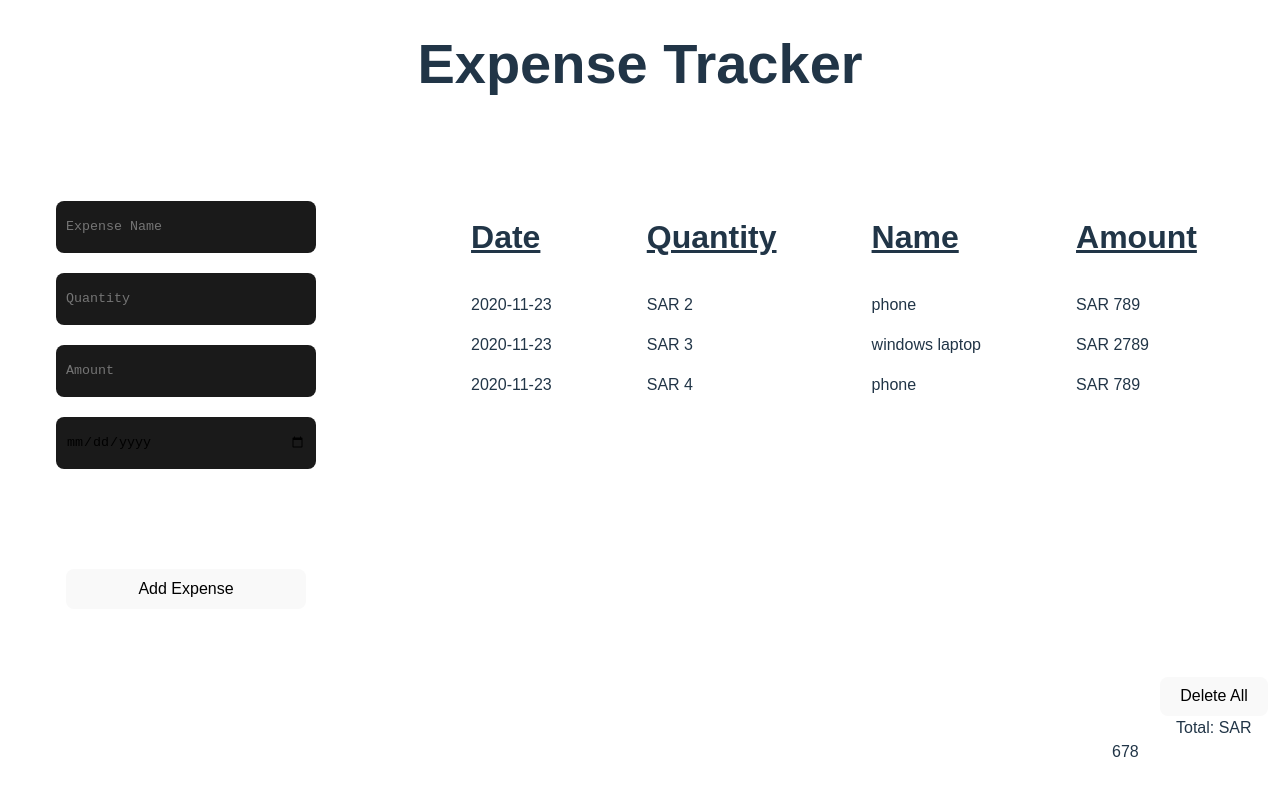
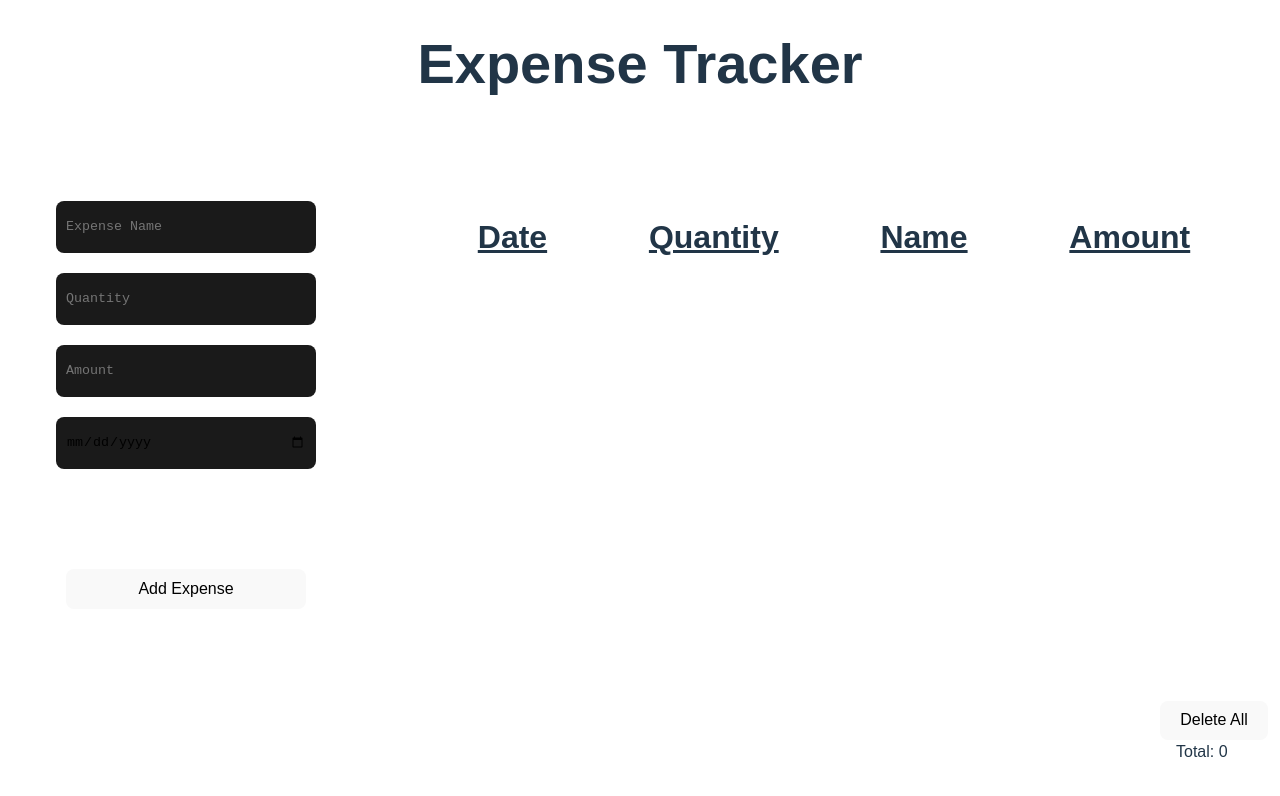
Before and after one commit to NouranAlSharawneh/Expense-Tracker, a React (Vite) app: page / in a window 1280 px wide. Shown: the top 796 px of the page. Built offline with nearby package versions, Linux system fonts and the light colour scheme; a web font is replaced by a local one.

Commit message:
functionality added

```diff
--- a/src/App.jsx
+++ b/src/App.jsx
@@ -1,102 +1,45 @@
+/* eslint-disable react/prop-types */
+/* eslint-disable react/jsx-key */
+import { useState } from "react";
 import "./App.css";
+import { Header } from "./components/Header";
+import { SideBar } from "./components/SideBar";
+import { Main } from "./components/Main.1";
+import { Footer } from "./components/Footer";
 
-const data = [
-  {
-    id: 45678,
-    date: "2020-11-23",
-    name: "phone",
-    quantity: 2,
-    amount: 789,
-  },
-  {
-    id: 45678,
-    date: "2020-11-23",
-    name: "windows laptop",
-    quantity: 3,
-    amount: 2789,
-  },
-  {
-    id: 45678,
-    date: "2020-11-23",
-    name: "phone",
-    quantity: 4,
-    amount: 789,
-  },
-];
+export default function App() {
+  const [name, setName] = useState("");
+  const [amount, setAmount] = useState("");
+  const [quantity, setQuantity] = useState("");
+  const [date, setDate] = useState("");
+  const [expense, setExpense] = useState([]);
 
-console.log(data);
-export default function App() {
+  function handleSubmit(newData) {
+    setExpense((data) => [...data, newData]);
+  }
+
+  function handleDelete(e) {
+    e.preventDefault();
+    if (window.confirm("Are you sure you want to delete all of your expenses?"))
+      setExpense([]);
+  }
+
   return (
     <section className="layout">
       <Header />
-      <SideBar />
-      <Main />
-      <Footer />
+      <SideBar
+        name={name}
+        setName={setName}
+        amount={amount}
+        setAmount={setAmount}
+        quantity={quantity}
+        setQuantity={setQuantity}
+        date={date}
+        setDate={setDate}
+        onHandleSubmit={handleSubmit}
+      />
+      <Main expense={expense} />
+      <Footer expense={expense} onDelete={handleDelete} />
     </section>
   );
 }
-
-function Header() {
-  return (
-    <div className="header">
-      <h1>Expense Tracker</h1>
-    </div>
-  );
-}
-
-function SideBar() {
-  return (
-    <div className="leftSide">
-      <form>
-        <input type="text" name="name" placeholder="Expense Name" />
-        <input type="text" name="quantity" placeholder="Quantity" />
-        <input type="text" name="amount" placeholder="Amount" />
-        <input type="date" name="date" placeholder="Date" />
-        <button className="side--btn">Add Expense</button>
-      </form>
-    </div>
-  );
-}
-
-function Main() {
-  return (
-    <div className="body">
-      <div className="grow1">
-        <h3>Date</h3>
-        {data.map((item) => (
-          <p>{item.date}</p>
-        ))}
-      </div>
-      <div className="grow1">
-        <h3>Quantity</h3>
-        {data.map((item) => (
-          <p>SAR {item.quantity}</p>
-        ))}
-      </div>
-      <div className="grow1">
-        <h3>Name</h3>
-        {data.map((item) => (
-          <p>{item.name}</p>
-        ))}
-      </div>
-      <div className="grow1">
-        <h3>Amount</h3>
-        {data.map((item) => (
-          <p>SAR {item.amount}</p>
-        ))}
-      </div>
-    </div>
-  );
-}
-
-function Footer() {
-  return (
-    <div className="footer">
-      <div className="summary">
-        <button>Delete All</button>
-        <span>Total: </span>
-        <p>SAR 678</p>
-      </div>
-    </div>
-  );
-}
--- /dev/null
+++ b/src/components/Footer.jsx
@@ -0,0 +1,18 @@
+export function Footer({ expense, onDelete }) {
+  let sum = expense.reduce(
+    (total, item) => total + Number(item.amount) * Number(item.quantity),
+    0
+  );
+
+  return (
+    <div className="footer">
+      <div className="summary">
+        <button onClick={onDelete}>Delete All</button>
+        <span>Total: </span>
+        <p>
+          {sum > 1 ? "SAR" : ""} {sum}
+        </p>
+      </div>
+    </div>
+  );
+}
--- /dev/null
+++ b/src/components/Header.jsx
@@ -0,0 +1,7 @@
+export function Header() {
+  return (
+    <div className="header">
+      <h1>Expense Tracker</h1>
+    </div>
+  );
+}
--- /dev/null
+++ b/src/components/Main.1.jsx
@@ -0,0 +1,30 @@
+export function Main({ expense }) {
+  return (
+    <div className="body">
+      <div className="grow1">
+        <h3>Date</h3>
+        {expense.map((item) => (
+          <p>{item.date}</p>
+        ))}
+      </div>
+      <div className="grow1">
+        <h3>Quantity</h3>
+        {expense.map((item) => (
+          <p>{item.quantity}</p>
+        ))}
+      </div>
+      <div className="grow1">
+        <h3>Name</h3>
+        {expense.map((item) => (
+          <p>{item.name}</p>
+        ))}
+      </div>
+      <div className="grow1">
+        <h3>Amount</h3>
+        {expense.map((item) => (
+          <p>SAR {item.amount * item.quantity}</p>
+        ))}
+      </div>
+    </div>
+  );
+}
--- /dev/null
+++ b/src/components/SideBar.jsx
@@ -0,0 +1,68 @@
+export function SideBar({
+  name,
+  setName,
+  amount,
+  setAmount,
+  quantity,
+  setQuantity,
+  date,
+  setDate,
+  onHandleSubmit,
+}) {
+  function handleSubmit(e) {
+    e.preventDefault();
+
+    if (!name || !amount || !quantity || !date) return;
+
+    const id = crypto.randomUUID();
+    const newData = {
+      id: id,
+      date,
+      name,
+      quantity,
+      amount,
+    };
+
+    onHandleSubmit(newData);
+    setName("");
+    setDate("");
+    setAmount("");
+    setQuantity("");
+  }
+
+  return (
+    <div className="leftSide">
+      <form onSubmit={handleSubmit}>
+        <input
+          type="text"
+          name="name"
+          value={name}
+          placeholder="Expense Name"
+          onChange={(event) => setName(event.target.value)}
+        />
+        <input
+          type="text"
+          name="quantity"
+          placeholder="Quantity"
+          value={quantity}
+          onChange={(event) => setQuantity(event.target.value)}
+        />
+        <input
+          type="text"
+          name="amount"
+          placeholder="Amount"
+          value={amount}
+          onChange={(event) => setAmount(event.target.value)}
+        />
+        <input
+          type="date"
+          name="date"
+          placeholder="Date"
+          value={date}
+          onChange={(event) => setDate(event.target.value)}
+        />
+        <button className="side--btn">Add Expense</button>
+      </form>
+    </div>
+  );
+}
```
